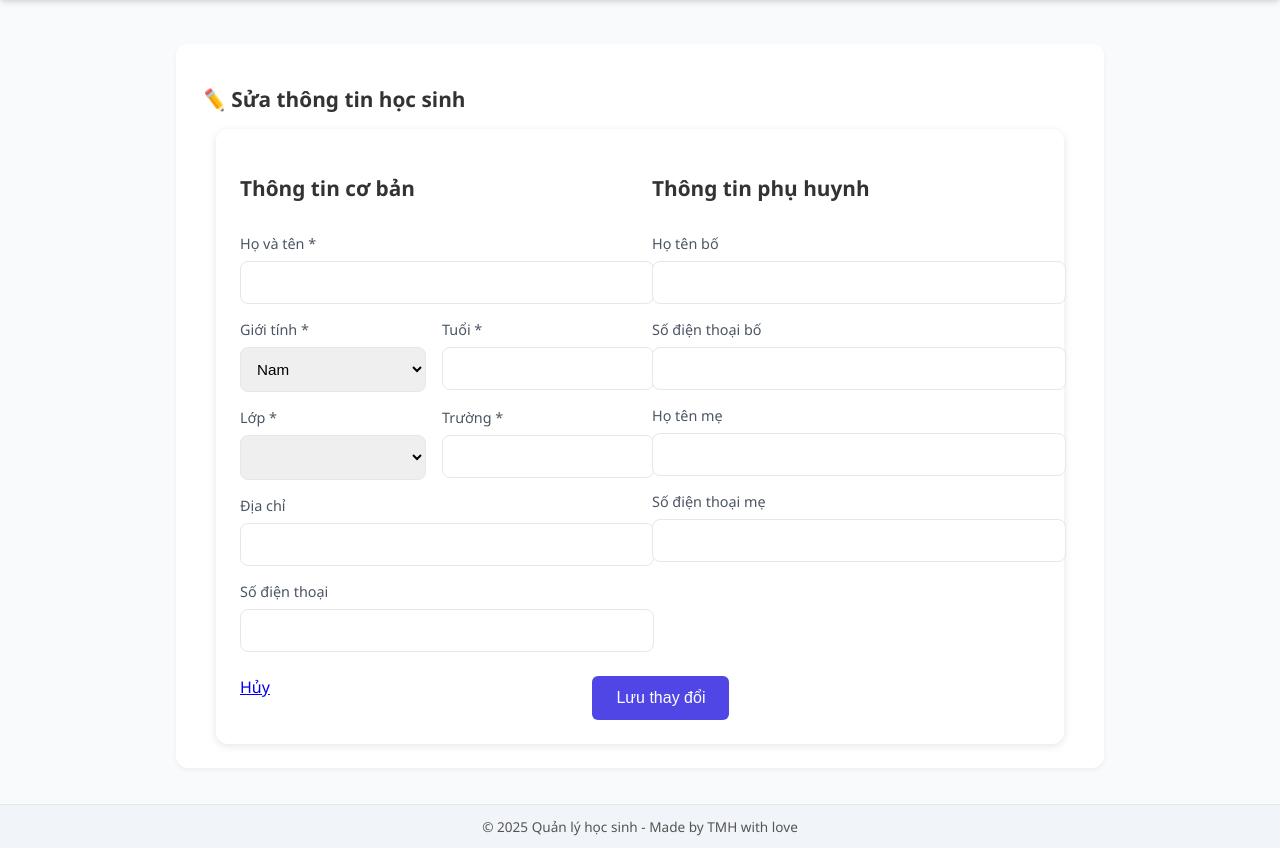
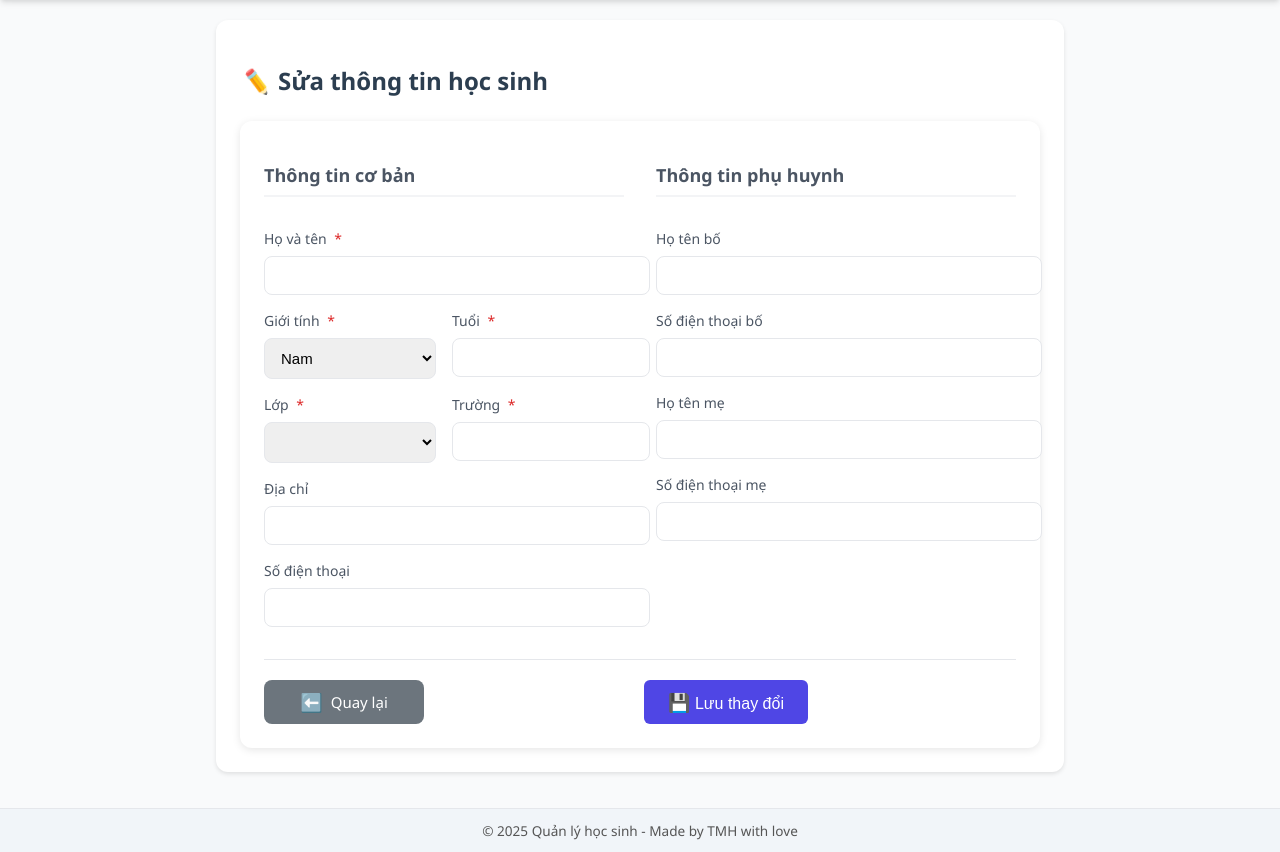
Before and after one commit to HongTr/qlhs, a Flask app: template templates/edit.html in a window 1280 px wide. Shown: the part 91-943 px from the top of the page. Run offline with Flask 3, Linux system fonts and the light colour scheme; the template is opened without the code that fills it, so the values that code supplies are empty.

Commit message:
fix nút back lại ở thu học phí

```diff
--- a/app.py
+++ b/app.py
@@ -138,14 +138,18 @@ def edit_student(id):
     return render_template('edit.html', student=student, grades=get_all_grades())
 
 @app.route('/student/<int:id>/tuition')
-def tuition_calendar(id):
+@app.route('/student/<int:id>/tuition/<int:year>')
+def tuition_calendar(id, year=None):
     student = Student.query.get_or_404(id)
-    current_year = datetime.now().year
 
-    # Lấy tất cả các khoản thanh toán của học sinh trong năm hiện tại
+    # Nếu không có năm được chọn, lấy năm hiện tại
+    if year is None:
+        year = datetime.now().year
+
+    # Lấy tất cả các khoản thanh toán của học sinh trong năm được chọn
     payments = TuitionPayment.query.filter_by(
         student_id=id,
-        year=current_year
+        year=year
     ).all()
 
     # Tạo dictionary để dễ dàng kiểm tra tháng nào đã nộp
@@ -153,7 +157,7 @@ def tuition_calendar(id):
 
     return render_template('tuition_calendar.html',
                          student=student,
-                         current_year=current_year,
+                         current_year=year,
                          paid_months=paid_months)
 
 @app.route('/student/<int:id>/tuition/toggle', methods=['POST'])
@@ -164,6 +168,19 @@ def toggle_tuition_payment(id):
         year = int(data.get('year'))
         amount = float(data.get('amount', 0))
         note = data.get('note', '')
+
+        # Validate input
+        if not all([isinstance(month, int), isinstance(year, int)]):
+            return jsonify({
+                'status': 'error',
+                'message': 'Tháng và năm không hợp lệ'
+            }), 400
+
+        if amount < 0:
+            return jsonify({
+                'status': 'error',
+                'message': 'Số tiền không thể âm'
+            }), 400
 
         student = Student.query.get_or_404(id)
         payment = TuitionPayment.query.filter_by(
@@ -188,19 +205,47 @@ def toggle_tuition_payment(id):
                     month=month,
                     year=year,
                     amount=amount,
-                    note=note
+                    note=note,
+                    paid_date=datetime.utcnow()
                 )
                 db.session.add(payment)
                 message = 'Đã thêm thông tin thanh toán'
             else:
-                return jsonify({'status': 'error', 'message': 'Vui lòng nhập số tiền'})
+                return jsonify({
+                    'status': 'error',
+                    'message': 'Vui lòng nhập số tiền'
+                }), 400
 
         db.session.commit()
-        return jsonify({'status': 'success', 'message': message})
 
+        # Return detailed payment info for UI update
+        if amount > 0:
+            return jsonify({
+                'status': 'success',
+                'message': message,
+                'data': {
+                    'amount': "{:,.0f}".format(amount),
+                    'paid_date': datetime.utcnow().strftime('%d/%m/%Y'),
+                    'note': note
+                }
+            })
+        else:
+            return jsonify({
+                'status': 'success',
+                'message': message
+            })
+
+    except ValueError as e:
+        return jsonify({
+            'status': 'error',
+            'message': 'Dữ liệu không hợp lệ: ' + str(e)
+        }), 400
     except Exception as e:
         db.session.rollback()
-        return jsonify({'status': 'error', 'message': str(e)})
+        return jsonify({
+            'status': 'error',
+            'message': 'Có lỗi xảy ra: ' + str(e)
+        }), 500
 
 if __name__ == '__main__':
-    app.run()
+    app.run(debug=True)
--- a/templates/edit.html
+++ b/templates/edit.html
@@ -91,9 +91,158 @@
         </div>
 
         <div class="form-actions">
-            <a href="{{ url_for('student_detail', id=student.id) }}" class="btn-cancel">Hủy</a>
-            <button type="submit" class="btn-save">Lưu thay đổi</button>
+            <a href="{{ url_for('student_detail', id=student.id) }}" class="btn btn-back">
+                <i>⬅️</i>
+                Quay lại
+            </a>
+            <button type="submit" class="btn btn-primary">
+                <i>💾</i>
+                Lưu thay đổi
+            </button>
         </div>
     </form>
 </div>
+
+<style>
+.edit-form {
+    max-width: 800px;
+    margin: 0 auto;
+    padding: 24px;
+    background: white;
+    border-radius: 12px;
+    box-shadow: 0 2px 4px rgba(0, 0, 0, 0.1);
+}
+
+.edit-form h2 {
+    display: flex;
+    align-items: center;
+    gap: 8px;
+    margin-bottom: 24px;
+    color: #2c3e50;
+    font-size: 24px;
+}
+
+.form-grid {
+    display: grid;
+    gap: 32px;
+    margin-bottom: 32px;
+}
+
+@media (min-width: 768px) {
+    .form-grid {
+        grid-template-columns: repeat(2, 1fr);
+    }
+}
+
+.form-section {
+    display: flex;
+    flex-direction: column;
+    gap: 16px;
+}
+
+.form-section h3 {
+    color: #4b5563;
+    font-size: 18px;
+    padding-bottom: 8px;
+    border-bottom: 2px solid #f3f4f6;
+}
+
+.form-row {
+    display: grid;
+    gap: 16px;
+    grid-template-columns: 1fr;
+}
+
+@media (min-width: 640px) {
+    .form-row {
+        grid-template-columns: repeat(2, 1fr);
+    }
+}
+
+.form-group {
+    display: flex;
+    flex-direction: column;
+    gap: 8px;
+}
+
+.form-group label {
+    font-weight: 500;
+    color: #4b5563;
+    font-size: 14px;
+}
+
+.required {
+    color: #dc2626;
+    margin-left: 4px;
+}
+
+.form-group input,
+.form-group select {
+    padding: 10px 12px;
+    border: 1px solid #e5e7eb;
+    border-radius: 8px;
+    font-size: 15px;
+    transition: all 0.2s;
+}
+
+.form-group input:focus,
+.form-group select:focus {
+    outline: none;
+    border-color: #4f46e5;
+    box-shadow: 0 0 0 2px rgba(79, 70, 229, 0.1);
+}
+
+.form-actions {
+    display: flex;
+    justify-content: flex-end;
+    gap: 12px;
+    margin-top: 32px;
+    padding-top: 20px;
+    border-top: 1px solid #e5e7eb;
+}
+
+.btn {
+    display: inline-flex;
+    align-items: center;
+    justify-content: center;
+    gap: 8px;
+    height: 44px;
+    padding: 0 20px;
+    border-radius: 8px;
+    border: none;
+    font-size: 15px;
+    font-weight: 500;
+    text-decoration: none;
+    transition: all 0.2s;
+    cursor: pointer;
+    min-width: 120px;
+}
+
+.btn i {
+    font-style: normal;
+    font-size: 18px;
+}
+
+.btn-back {
+    background-color: #6c757d;
+    color: white;
+}
+
+.btn-back:hover {
+    background-color: #5a6268;
+    transform: translateY(-1px);
+    box-shadow: 0 4px 6px rgba(0, 0, 0, 0.1);
+}
+
+.btn-primary {
+    background-color: #4f46e5;
+    color: white;
+}
+
+.btn-primary:hover {
+    background-color: #4338ca;
+    transform: translateY(-1px);
+    box-shadow: 0 4px 6px rgba(0, 0, 0, 0.1);
+}
+</style>
 {% endblock %}
```
Also changed, not shown: templates/detail.html (+9 -8 lines), templates/tuition_calendar.html (+84 -9 lines).
